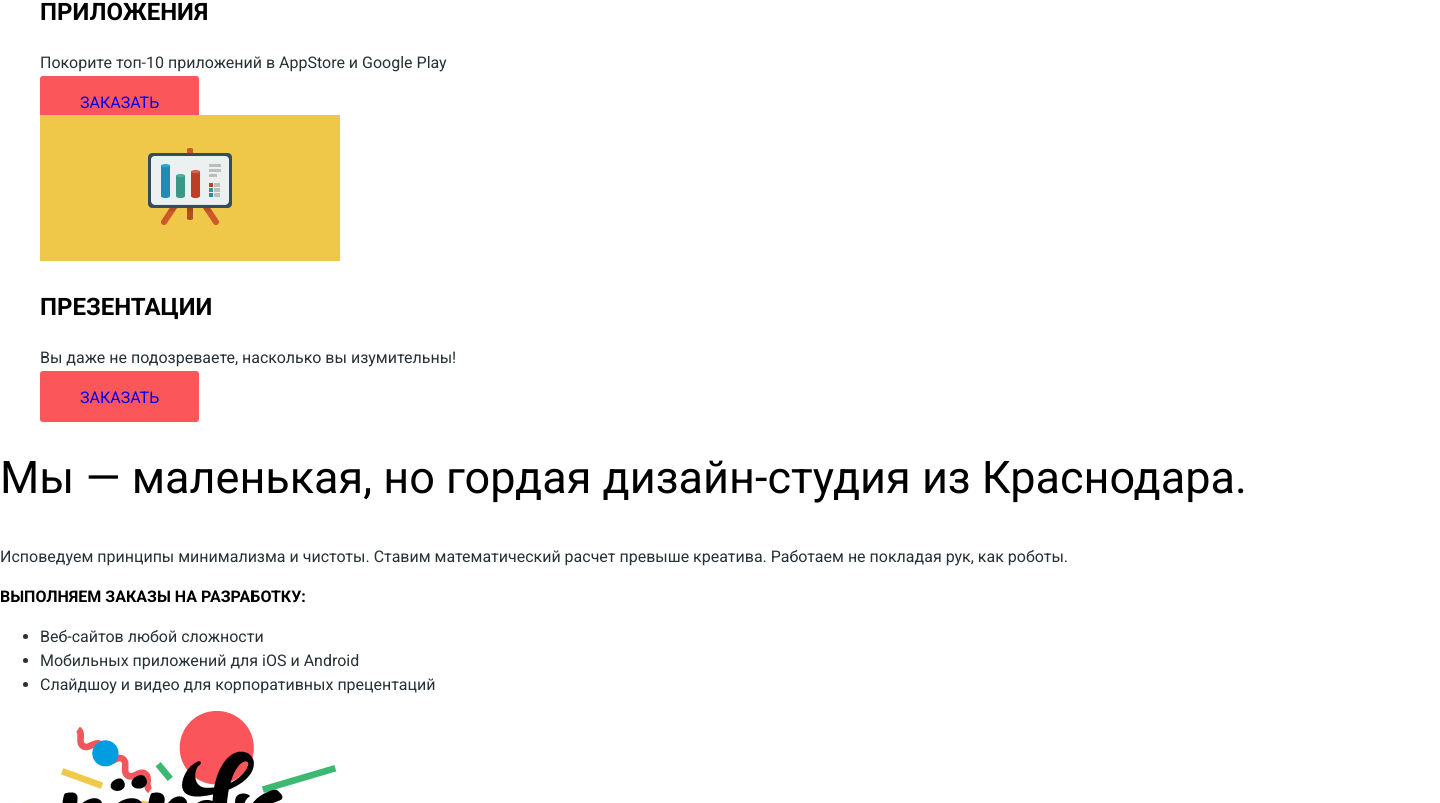
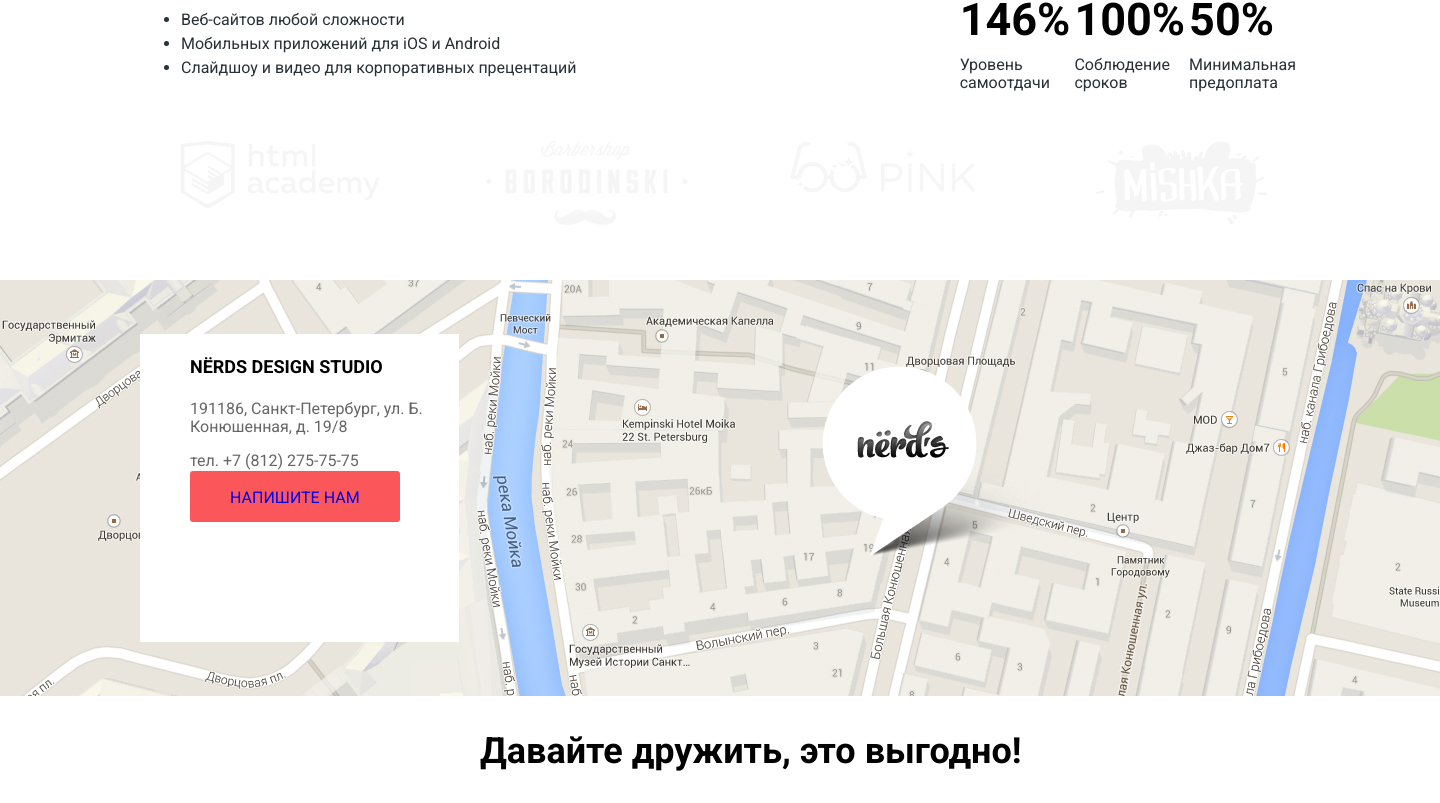
Before and after one commit to Ksenia2103/1536471-nerds-29, a plain HTML site: page index.html in a window 1280 px wide. Shown: the part 1017-1820 px from the top of the page, 1440 px wide, since content can reach past the window. Drawn offline with Linux system fonts and the light colour scheme.

Commit message:
Построение сетки на гридах

```diff
--- a/css/style.css
+++ b/css/style.css
@@ -19,6 +19,7 @@
 }
 
 body {
+  min-width: 1440px;
   margin: 0;
   padding: 0;
   font-family: "Roboto", "Arial", sans-serif;
@@ -27,7 +28,6 @@ body {
   color: var(--basic-black);
   text-transform: none;
   background-color: var(--basic-white);
-  background-position: top center;
   background-repeat: no-repeat;
 }
 
@@ -40,13 +40,34 @@ img {
   height: auto;
 }
 
+.page {
+  height: 100%;
+}
+
+.page-body {
+  min-height: 100%;
+  display: grid;
+  grid-template-rows: min-content 1fr min-content;
+  align-content: start;
+}
+
+.main-header {
+  background-color: var(--basic-gray);
+}
+
+.container {
+  max-width: 1158px;
+  margin: 0 auto;
+}
+
 /* Main navigation */
 
 .main-navigation {
+  display: grid;
+  grid-template-columns: 1fr 2fr 1fr;
   font-size: 16px;
   line-height: 30px;
   color: var(--basic-black);
-  background-color: var(--basic-gray);
   text-transform: uppercase;
 }
 
@@ -96,6 +117,11 @@ img {
 /*basic-offer*/
 .basic-offer-list {
   list-style: none;
+  display: grid;
+  grid-template-columns: 1fr 1fr 1fr;
+  column-gap: 100px;
+  margin: 0;
+  padding: 0;
 }
 
 .offer-title {
@@ -158,6 +184,12 @@ img {
 }
 
 /*about-company*/
+.about-company {
+  display: grid;
+  grid-template-columns: 2fr 1fr;
+  column-gap: 140px;
+}
+
 .company-title {
   font-size: 45px;
   line-height: 45px;
@@ -205,15 +237,88 @@ img {
 
 /*partners*/
 .partners-list {
-  display: flex;
+  list-style: none;
+  display: grid;
+  grid-template-columns: repeat(4, 1fr);
+  column-gap: 100px;
+  margin: 0;
+  padding-top: 46px;
+  padding-bottom: 44px;
 }
 
-.partners-list {
-  display: flex;
-  height: 100px;
+.partners-item {
+  opacity: 0.2;
+}
+
+.partners-item:focus,
+.partners-item:hover {
+  opacity: 1;
+}
+
+.partners-item:active {
+  opacity: 0.1;
 }
 
 /*footer*/
+.page-footer {
+  display: grid;
+  min-width: 1440px;
+  margin: 0 auto;
+  padding: 0;
+  grid-template-rows: 1fr min-content;
+  column-gap: 10px;
+}
+
+.footer-social {
+  display: grid;
+  grid-template-columns: 1fr 2fr;
+}
+
+.social-info {
+
+}
+
+.social-links {
+
+}
+
+.footer-contacts {
+  position: relative;
+}
+
+.map {
+  position: relative;
+  margin: 0 auto;
+  z-index: 1;
+}
+
+.map-marker {
+  position: absolute;
+  z-index: 2;
+  left: 822px;
+  top: 86px;
+}
+
+.contact-item {
+  position: absolute;
+  z-index: 3;
+  width: 319px;
+  height: 308px;
+  background-color: var(--basic-white);
+  margin: 0;
+  left: 140px;
+  top: 54px;
+  bottom: 54px;
+}
+
+.contact-info {
+  padding-left: 50px;
+}
+
+.social-list {
+  list-style: none;
+}
+
 .contact-title {
   font-weight: bold;
   text-transform: uppercase;
@@ -228,10 +333,6 @@ img {
   color: var(--light-grey);
 }
 
-.feedback {
-  padding-right: 44px;
-  padding-left: 44px;
-}
 
 .social-title {
   display: flex;
@@ -247,8 +348,21 @@ img {
   line-height: 22px;
 }
 
+/*catalog*/
+.main-catalog {
+  display: grid;
+  grid-template-columns: 260px 1fr;
+  margin-top: 55px;
+  margin-bottom: 60px;
+}
+
+.catalog {
+  margin-left: 140px;
+}
+
 /*pagination*/
 .pagination-list {
+  list-style: none;
   display: flex;
 }
 
@@ -272,7 +386,13 @@ img {
 
 /*products*/
 .product-list {
-  display: flex;
+  list-style: none;
+  display: grid;
+  grid-template-columns: 358px 358px;
+  column-gap: 31px;
+  row-gap: 41px;
+  margin: 0;
+  padding: 0;
 }
 
 .product-item {
@@ -284,6 +404,7 @@ img {
 
 /*sorting*/
 .sort-nav {
+  list-style: none;
   display: flex;
 }
 
--- a/index.html
+++ b/index.html
@@ -106,10 +106,13 @@
   </section>
 </main>
 
-<footer class="page-footer main-footer">
+<footer class="page-footer">
   <section class="footer-contacts">
     <h2 hidden>Контактная информация</h2>
+    <div class="map">
       <img src="img/map-1.jpg" width="1440" height="416" alt="Местоположение студии">
+    </div>
+    <div class="contact-item">
       <div class="contact-info">
         <p class="contact-title">NЁRDS DESIGN STUDIO</p>
         <p class="contact-address">191186, Санкт-Петербург,
@@ -118,13 +121,14 @@
         <p class="contact-tell">тел. +7 (812) 275-75-75</p>
         <a class="button feedback" href="#">Напишите нам</a>
       </div>
+    </div>
     <div class="map-marker">
       <img src="img/map-marker-1.png" width="231" height="190" alt="Указатель на карте">
     </div>
   </section>
   <section class="footer-social">
-    <h2 class="social-title">Давайте дружить, это выгодно!</h2>
-    <ul>
+    <div>
+      <ul class="social-list">
         <li>
           <a class="social-button" href="https://vk.com">
             <img src="img/vk-icon.svg" width="26" height="15" alt="Вконтакте">
@@ -141,7 +145,11 @@
           </a>
         </li>
       </ul>
+    </div>
+    <div>
+      <h2 class="social-title">Давайте дружить, это выгодно!</h2>
       <p class="social-text">Скидка 10% для друзей из социальных сетей.</p>
+    </div>
   </section>
 </footer>
 </body>
```
Also changed, not shown: blank.html (+11 -3 lines), catalog.html (+13 -5 lines). Lines whose indentation alone changed are shown as unchanged.
